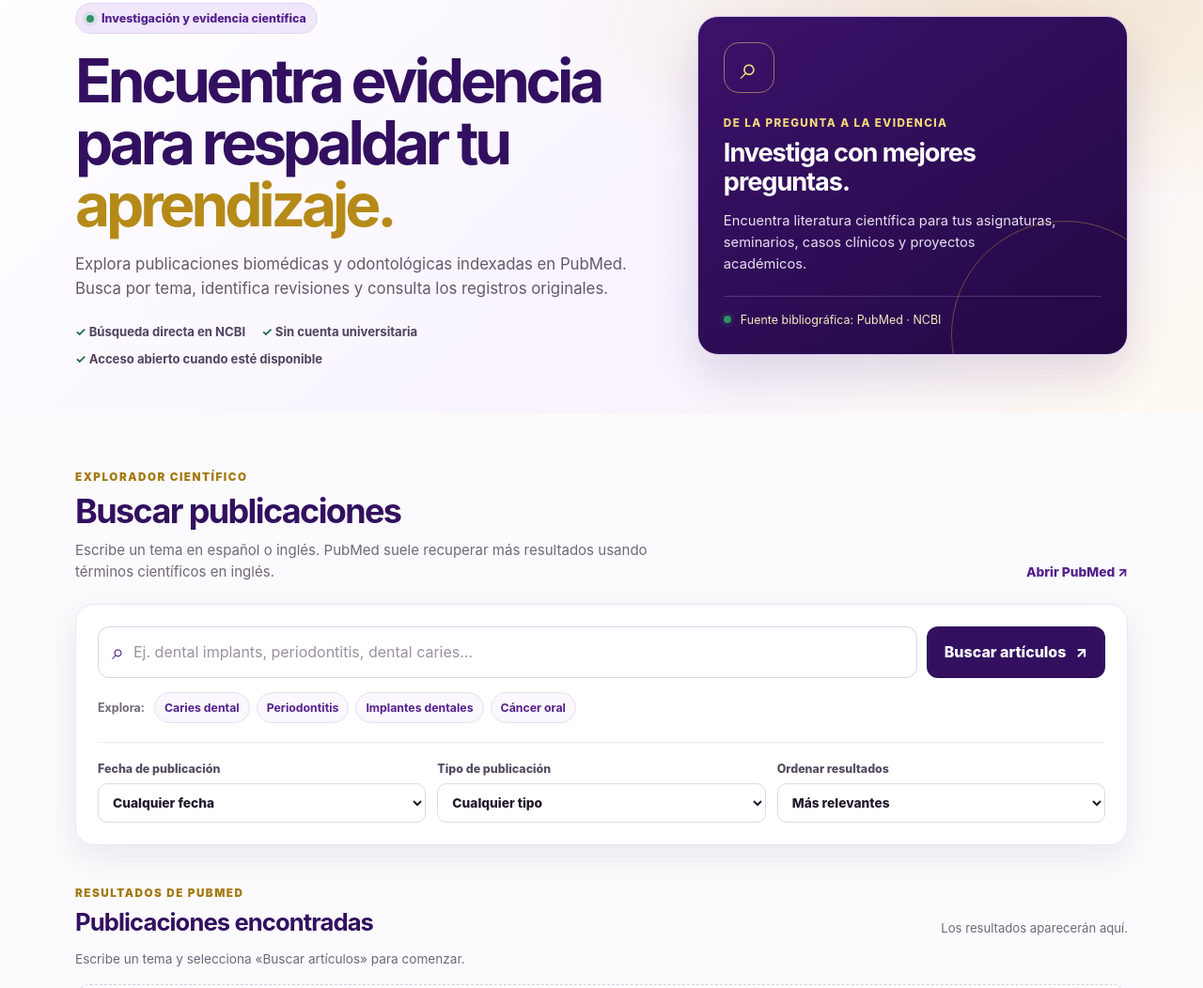
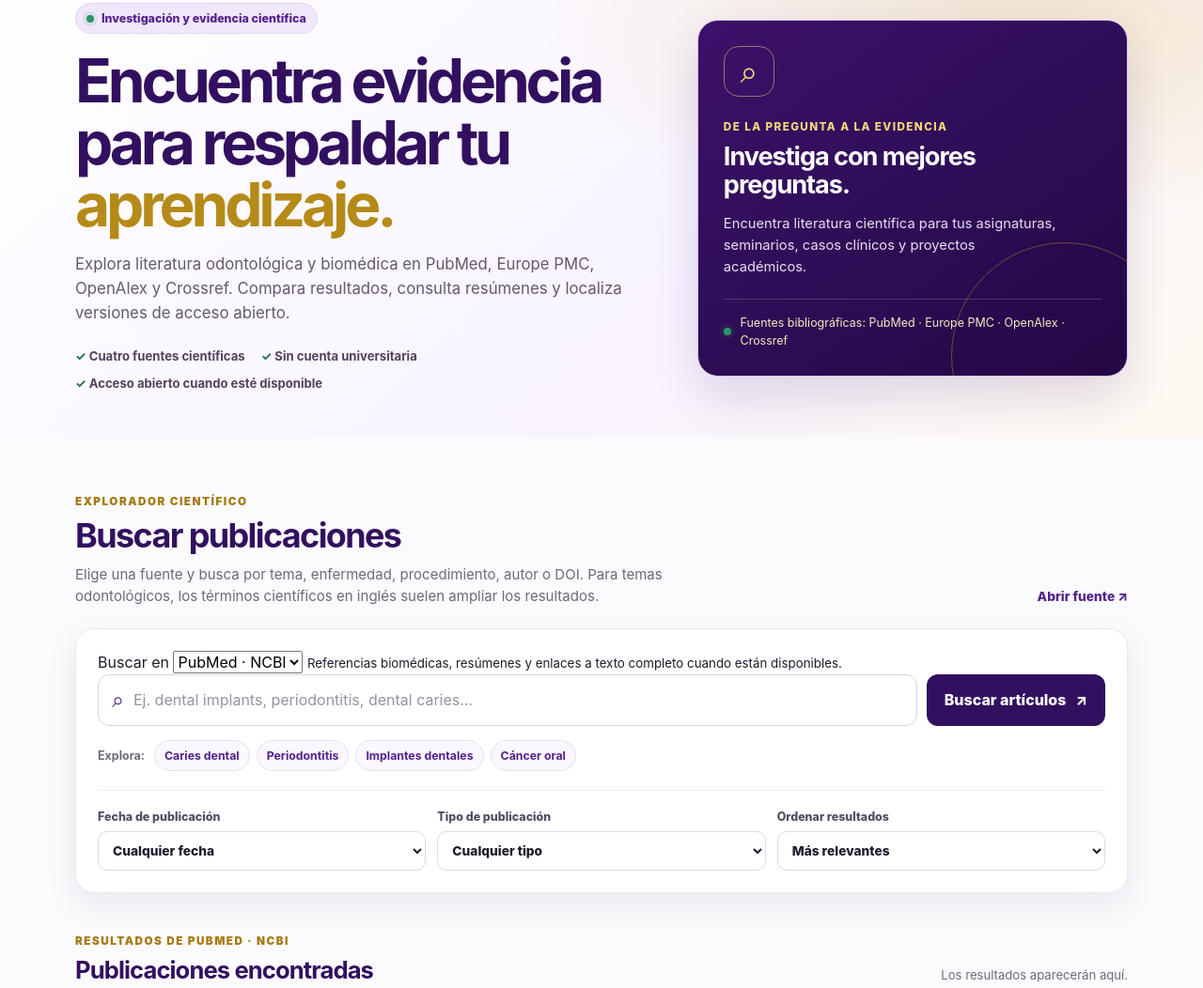
Before and after one commit to AndresYepez23/odontoudec, a plain HTML site: page literatura-cientifica.html in a window 1280 px wide. Shown: the part 164-1216 px from the top of the page at 94% size. Drawn offline with Linux system fonts and the light colour scheme.

Commit message:
Add multi-source scientific literature selector

```diff
--- a/literatura-cientifica.html
+++ b/literatura-cientifica.html
@@ -4,10 +4,10 @@
   <meta charset="utf-8">
   <meta name="viewport" content="width=device-width, initial-scale=1">
   <meta name="theme-color" content="#32105f">
-  <meta name="description" content="Busca literatura científica odontológica y biomédica en PubMed desde OdontoUdeC.">
+  <meta name="description" content="Busca literatura científica odontológica y biomédica en varias bases académicas desde OdontoUdeC.">
   <title>Literatura científica · OdontoUdeC</title>
   <link rel="icon" type="image/png" href="/assets/download-removebg-preview%20(2).png">
-  <link rel="preconnect" href="https://eutils.ncbi.nlm.nih.gov">
+  <link rel="preconnect" href="https://eutils.ncbi.nlm.nih.gov"><link rel="preconnect" href="https://www.ebi.ac.uk"><link rel="preconnect" href="https://api.openalex.org"><link rel="preconnect" href="https://api.crossref.org">
   <link rel="stylesheet" href="assets/literatura-cientifica.css">
 </head>
 <body>
@@ -37,9 +37,9 @@
         <div class="hero-copy">
           <span class="eyebrow"><span class="eyebrow-dot"></span> Investigación y evidencia científica</span>
           <h1>Encuentra evidencia para respaldar tu <em>aprendizaje.</em></h1>
-          <p>Explora publicaciones biomédicas y odontológicas indexadas en PubMed. Busca por tema, identifica revisiones y consulta los registros originales.</p>
+          <p>Explora literatura odontológica y biomédica en PubMed, Europe PMC, OpenAlex y Crossref. Compara resultados, consulta resúmenes y localiza versiones de acceso abierto.</p>
           <div class="hero-points">
-            <span>✓ Búsqueda directa en NCBI</span>
+            <span>✓ Cuatro fuentes científicas</span>
             <span>✓ Sin cuenta universitaria</span>
             <span>✓ Acceso abierto cuando esté disponible</span>
           </div>
@@ -49,7 +49,7 @@
           <span class="hero-card-kicker">De la pregunta a la evidencia</span>
           <h2>Investiga con mejores preguntas.</h2>
           <p>Encuentra literatura científica para tus asignaturas, seminarios, casos clínicos y proyectos académicos.</p>
-          <div class="hero-card-footer"><span class="pulse"></span> Fuente bibliográfica: PubMed · NCBI</div>
+          <div class="hero-card-footer"><span class="pulse"></span> Fuentes bibliográficas: PubMed · Europe PMC · OpenAlex · Crossref</div>
         </aside>
       </div>
     </section>
@@ -60,13 +60,17 @@
           <div>
             <span class="kicker">Explorador científico</span>
             <h2>Buscar publicaciones</h2>
-            <p>Escribe un tema en español o inglés. PubMed suele recuperar más resultados usando términos científicos en inglés.</p>
+            <p>Elige una fuente y busca por tema, enfermedad, procedimiento, autor o DOI. Para temas odontológicos, los términos científicos en inglés suelen ampliar los resultados.</p>
           </div>
-          <a class="plain-link" href="https://pubmed.ncbi.nlm.nih.gov/" target="_blank" rel="noopener noreferrer">Abrir PubMed ↗</a>
+          <a class="plain-link" id="sourceWebsiteLink" href="https://pubmed.ncbi.nlm.nih.gov/" target="_blank" rel="noopener noreferrer">Abrir fuente ↗</a>
         </div>
 
         <div class="search-panel">
           <form id="pubmedForm">
+            <label class="source-picker" for="sourceFilter">Buscar en
+              <select id="sourceFilter" name="source"><option value="pubmed">PubMed · NCBI</option><option value="europepmc">Europe PMC</option><option value="openalex">OpenAlex</option><option value="crossref">Crossref</option></select>
+              <small id="sourceDescription">Referencias biomédicas, resúmenes y enlaces a texto completo cuando están disponibles.</small>
+            </label>
             <label class="sr-only" for="pubmedQuery">Tema, enfermedad, procedimiento o palabra clave</label>
             <div class="search-row">
               <div class="query-wrap">
@@ -117,7 +121,7 @@
 
         <div class="results-toolbar">
           <div>
-            <span class="kicker">Resultados de PubMed</span>
+            <span class="kicker" id="resultsSourceLabel">Resultados de PubMed · NCBI</span>
             <h2>Publicaciones encontradas</h2>
           </div>
           <p id="resultsSummary" class="results-summary">Los resultados aparecerán aquí.</p>
@@ -139,7 +143,7 @@
           <div class="access-note-icon" aria-hidden="true">ⓘ</div>
           <div>
             <strong>Sobre el acceso a los artículos</strong>
-            <p>PubMed permite consultar referencias y resúmenes disponibles, pero no garantiza el texto completo gratuito de cada publicación. Cuando el registro tenga un identificador de PubMed Central (PMC), mostraremos el enlace al texto disponible allí. Los demás artículos pueden requerir acceso del editor.</p>
+            <p>Estas fuentes ofrecen metadatos, referencias y, en algunos casos, resúmenes o enlaces a texto completo. Que una publicación aparezca en el buscador no significa que su texto completo sea gratuito. Priorizaremos enlaces de acceso abierto cuando la fuente los identifique.</p>
           </div>
         </aside>
       </div>
@@ -150,7 +154,7 @@
         <div>
           <span class="kicker">Una herramienta de apoyo</span>
           <h2>Encuentra artículos. Después, evalúa la evidencia.</h2>
-          <p>Los resultados provienen de PubMed, un recurso de la National Library of Medicine. La indexación en PubMed no significa, por sí sola, que un artículo sea de alta calidad ni que sus conclusiones sean aplicables a todos los pacientes.</p>
+          <p>Los resultados provienen directamente de la fuente seleccionada. La inclusión en una base de datos no garantiza que un artículo sea de alta calidad ni que sus conclusiones sean aplicables a todos los pacientes.</p>
         </div>
         <div class="how-card">
           <strong>Recuerda al leer una publicación</strong>
@@ -174,10 +178,13 @@
       <div class="footer-links">
         <a href="index.html">Inicio</a>
         <a href="https://pubmed.ncbi.nlm.nih.gov/" target="_blank" rel="noopener noreferrer">PubMed ↗</a>
+        <a href="https://europepmc.org/" target="_blank" rel="noopener noreferrer">Europe PMC ↗</a>
+        <a href="https://openalex.org/" target="_blank" rel="noopener noreferrer">OpenAlex ↗</a>
+        <a href="https://www.crossref.org/" target="_blank" rel="noopener noreferrer">Crossref ↗</a>
         <a href="https://www.ncbi.nlm.nih.gov/About/disclaimer.html" target="_blank" rel="noopener noreferrer">Aviso de NCBI ↗</a>
       </div>
     </div>
-    <div class="wrap footer-note">Los datos bibliográficos se consultan en NCBI. PubMed® es un servicio de la U.S. National Library of Medicine.</div>
+    <div class="wrap footer-note">Los metadatos se consultan en las APIs oficiales de cada proveedor. OdontoUdeC no aloja ni distribuye los artículos.</div>
   </footer>
 
   <script src="assets/literatura-cientifica.js"></script>
```
